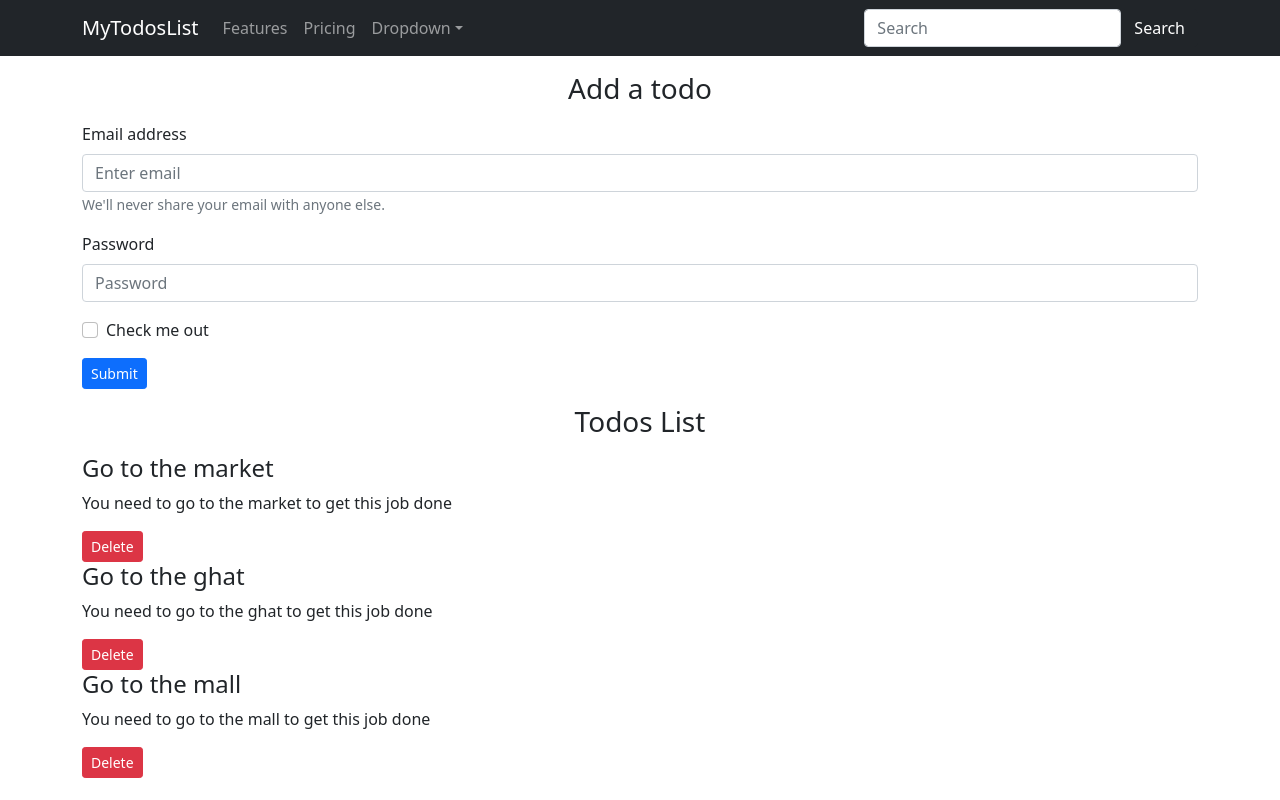
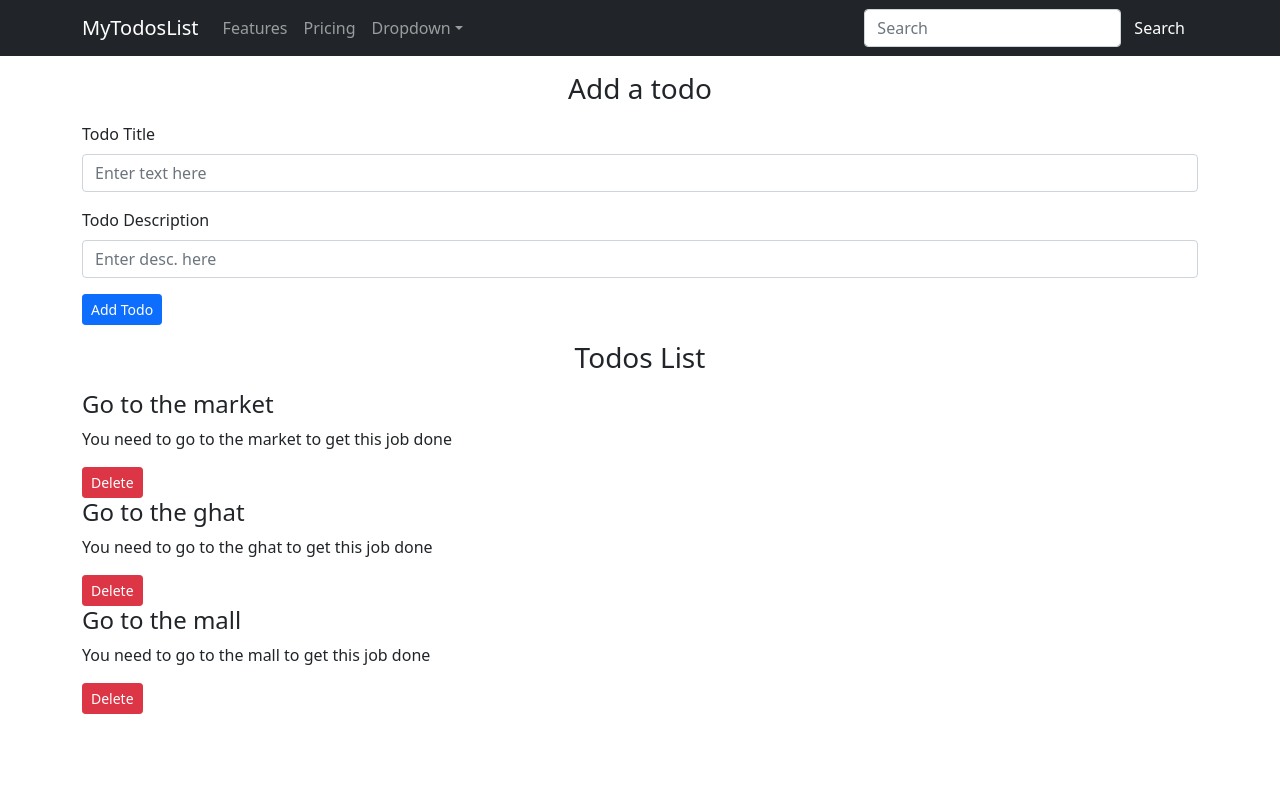
Before and after one commit to codebotx/todos, a React (Create React App) app: page / in a window 1280 px wide. Shown: the top 800 px of the page. Built offline with nearby package versions, Linux system fonts and the light colour scheme.

Commit message:
styling components

```diff
--- a/src/App.js
+++ b/src/App.js
@@ -2,21 +2,34 @@ import './App.css';
 import 'react-bootstrap'
 import 'bootstrap/dist/css/bootstrap.min.css';
 import Header from "./Components/navbar"
-import {Todos} from "./Components/todos"
-import React, {useState} from 'react';
+import { Todos } from "./Components/todos"
+import React, { useState } from 'react';
 // import {Todo} from "./Components/todo"
-import {Footer} from "./Components/footer"
-import {Addtodo} from './Components/addtodo'
+import { Footer } from "./Components/footer"
+import { Addtodo } from './Components/addtodo'
 
 function App() {
-  const onDelete= (todo) =>{
+  const onDelete = (todo) => {
     console.log("I am ironman of ", todo)
-    SetTodos(todos.filter((e)=>{
-      return e!==todo
+    SetTodos(todos.filter((e) => {
+      return e !== todo
     }))
 
   }
-  const[todos,SetTodos]=useState([
+  const addTodo = (title, desc) => {
+    console.log("I am todo",title, desc)
+    let sno=todos[todos.length-1].sno+1
+    const myTodo={
+      sno:sno,
+      title:title,
+      desc:desc,
+    }
+    SetTodos([...todos,myTodo]);
+
+  }
+
+
+  const [todos, SetTodos] = useState([
     {
       sno: 1,
       title: "Go to the market",
@@ -35,11 +48,11 @@ function App() {
   ])
   return (
     <>
-      <Header title="MyTodosList" searchbar={true}/>
-      <Addtodo/>
-      <Todos todos={todos} onDelete={onDelete}/>
+      <Header title="MyTodosList" searchbar={true} />
+      <Addtodo addTodo={addTodo} />
+      <Todos todos={todos} onDelete={onDelete} />
       {/* <Todoitem/> */}
-      <Footer/>
+      <Footer />
     </>
   );
 }
--- a/src/Components/addtodo.js
+++ b/src/Components/addtodo.js
@@ -1,30 +1,39 @@
 import React from 'react'
 import { Form, Button } from 'react-bootstrap'
+import { useState } from 'react'
 
-export const Addtodo = () => {
+export const Addtodo = (props) => {
+
+	const[title, setTitle]=useState("");
+	const[desc, setDesc]=useState("");
+
+
+	const submit= (e)=>{
+		e.preventDefault();
+		if(!title || !desc){
+			alert("Title or desc not defined!")
+		}
+		props.addTodo(title,desc)
+	}
+
+
 	return (
 		<div className="container">
 			<h3 className='text-center my-3'>
 				Add a todo
 			</h3>
-			<Form>
-				<Form.Group className="mb-3" controlId="formBasicEmail">
-					<Form.Label>Email address</Form.Label>
-					<Form.Control type="email" placeholder="Enter email" />
-					<Form.Text className="text-muted">
-						We'll never share your email with anyone else.
-					</Form.Text>
+			<Form onSubmit={submit}>
+				<Form.Group className="mb-3" controlId="title">
+					<Form.Label>Todo Title</Form.Label>
+					<Form.Control type="text" value={title} onChange={(e)=>{setTitle(e.target.value)}}placeholder="Enter text here" />
 				</Form.Group>
 
-				<Form.Group className="mb-3" controlId="formBasicPassword">
-					<Form.Label>Password</Form.Label>
-					<Form.Control type="password" placeholder="Password" />
-				</Form.Group>
-				<Form.Group className="mb-3" controlId="formBasicCheckbox">
-					<Form.Check type="checkbox" label="Check me out" />
+				<Form.Group className="mb-3" controlId="desc">
+					<Form.Label>Todo Description</Form.Label>
+					<Form.Control type="text" value={desc} onChange={(e)=>{setDesc(e.target.value)}} placeholder="Enter desc. here" />
 				</Form.Group>
 				<Button variant="primary" type="submit" className='btn btn-sm'>
-					Submit
+					Add Todo
 				</Button>
 			</Form>
 		</div>
--- a/src/Components/footer.js
+++ b/src/Components/footer.js
@@ -5,14 +5,10 @@ import { Card } from 'react-bootstrap'
 
 
 export const Footer = () => {
-	let footerStyle={
-		position:"absolute",
-		top:"100vh",
-		width:"100%"
 
-	}
+
 	return (
-		<footer  className="text-center bg-dark " style={footerStyle}>
+		<footer  className="text-center bg-dark " >
 			<p>
 				<Card.Footer className="text-muted">Copyright Anubhab Patnaik -@github.com/codebotx</Card.Footer>
 			</p>
--- a/src/Components/todos.js
+++ b/src/Components/todos.js
@@ -3,8 +3,11 @@ import { Todo } from './todo'
 import { Card } from 'react-bootstrap'
 
 export const Todos = (props) => {
+	let myStyle ={
+		minHeight: "100vh"
+	}
 	return (
-		<div className="container">
+		<div className="container my-3" style={myStyle}>
 			<h3 className="text-center my-3">Todos List</h3>
 			{props.todos.length === 0 ? <Card><div className="text-center">
 				Congrats! You have succesfully completed all your tasks</div> </Card>:
```
Lines whose indentation alone changed are shown as unchanged.
